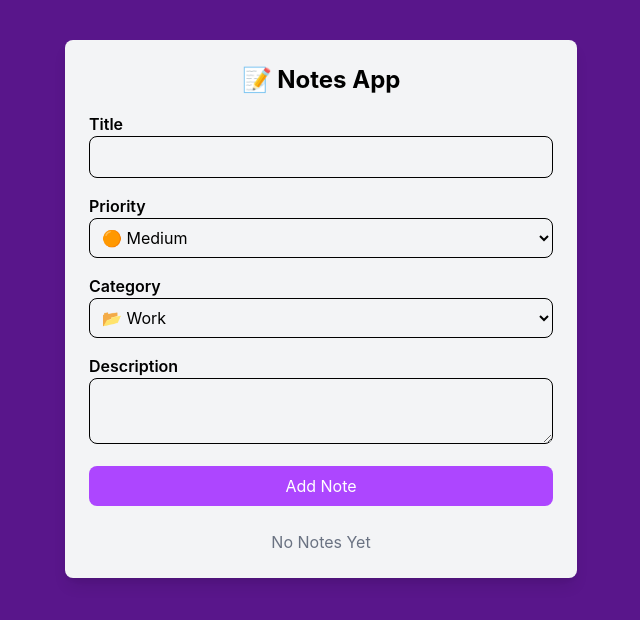
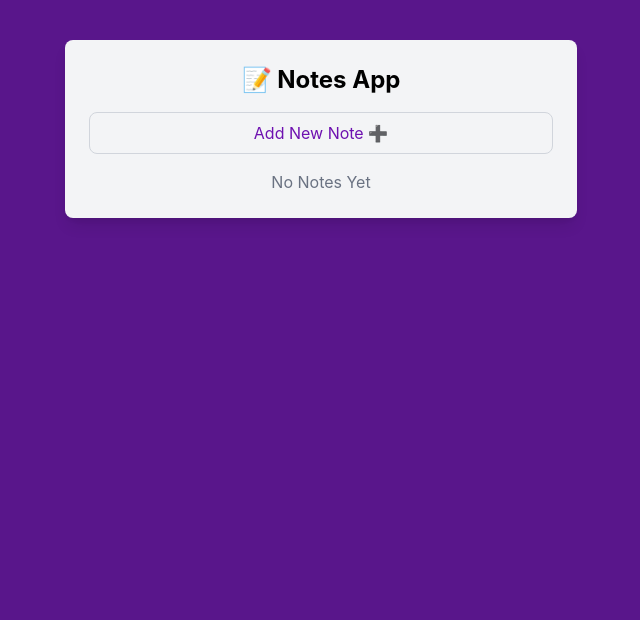
Before and after one commit to ChantellN/notes-app, a React (Vite) app: page / in a window 1280 px wide. Shown: the top 620 px of the page, without its empty margins (319-959 px from the left). Built offline with nearby package versions, Linux system fonts and the light colour scheme.

Commit message:
Make Form Collapsible

```diff
--- a/src/components/NoteForm.jsx
+++ b/src/components/NoteForm.jsx
@@ -7,6 +7,7 @@
     priority: 'Medium',
     description: '',
   });
+  const [isFormVisible, setIsFormVisible] = useState(false);
 
   const handleChange = (e) => {
     setFormData({
@@ -37,6 +38,16 @@
   };
 
   return (
+    <>
+      {/* Toggle Button */}
+      <button
+        onClick={() => setIsFormVisible(!isFormVisible)}
+        className="w-full bg-gray-100 border border-gray-300 text-purple-800 py-2 rounded-lg cursor-pointer hover:bg-purple-200 hover:border-purple-300 transition mb-4"
+      >
+        {isFormVisible ? 'Hide Form ✖️' : 'Add New Note ➕'}
+      </button>
+      {/* Form */}
+      {isFormVisible && (
         <form onSubmit={handleSubmit} className="mb-6 ">
           <div className="mb-4">
             <label htmlFor="title" className="block font-semibold">
@@ -98,6 +109,8 @@
             Add Note
           </button>
         </form>
+      )}
+    </>
   );
 };
 
```
Lines whose indentation alone changed are shown as unchanged.
